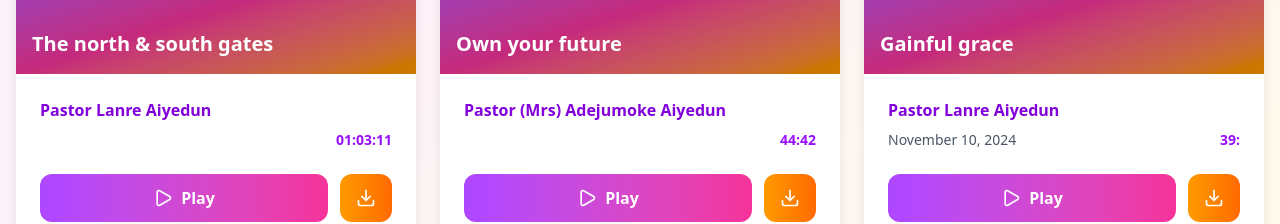
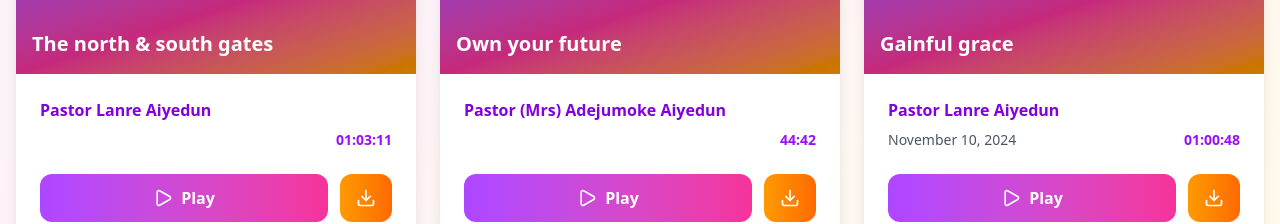
Before and after one commit to TeaToe17/rccgpraiseandmiracle, a Next.js app: page / in a window 1280 px wide. Shown: the part 3540-3764 px from the top of the page. Built offline with nearby package versions, Linux system fonts and the light colour scheme.

Commit message:
edited msg minutes

```diff
--- a/src/components/messages-section.tsx
+++ b/src/components/messages-section.tsx
@@ -65,7 +65,7 @@ const sermonMessages: SermonMessage[] = [
     title: "Gainful grace",
     speaker: "Pastor Lanre Aiyedun",
     date: "November 10, 2024",
-    duration: "39:",
+    duration: "01:00:48",
     mp3Url:
       "https://archive.org/download/gainful-grace-pst.-lanre-aiyedun-14-th-december-2025/GAINFUL%20GRACE%20%20PST.%20LANRE%20AIYEDUN%20%2014TH%20DECEMBER%2C%202025.mp3",
   },
```
Also changed, not shown: src/components/founders-gallery.tsx (line endings or trailing spaces).
